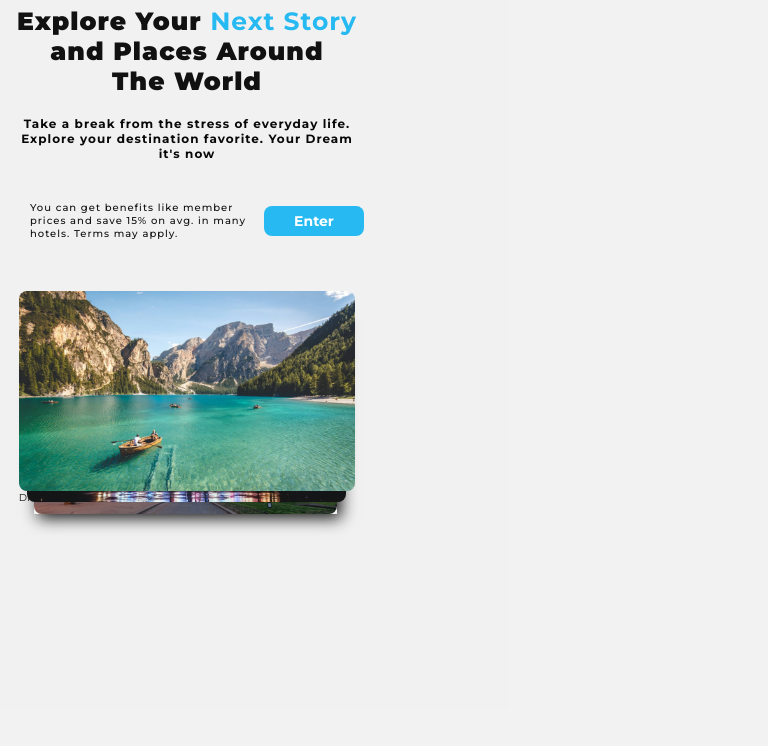
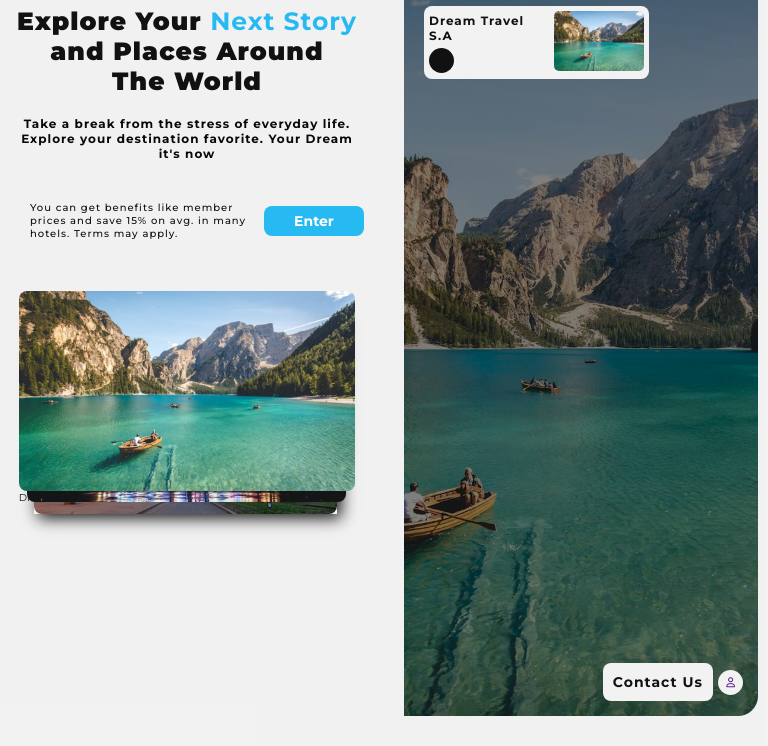
Before and after one commit to Christiano0407/website_spa, a website built with Vite: page index.html in a window 768 px wide. Shown: the part 54-800 px from the top of the page. Built offline with nearby package versions, Linux system fonts and the light colour scheme.

Commit message:
Add: New Changes in the Landing Page and more information

```diff
--- a/index.html
+++ b/index.html
@@ -7,6 +7,7 @@
     <meta name="chris" content="website & mobile">
     <meta name="dream Trip" content="Dream Trip Landing Page">
     <link rel="icon" type="image/png" sizes="32x32" href="./src/icons/Dream Trip.png" />
+    <link rel="stylesheet" href="https://cdnjs.cloudflare.com/ajax/libs/font-awesome/6.5.2/css/all.min.css"/>
     <link rel="stylesheet" href="/style.css">
     <link rel="stylesheet" href="./src/css/media_queries.css">
     <title>Landing Page | Travel Mobile WebSite</title>
@@ -46,7 +47,25 @@
      </div>
 
     <!-- Add: Screen Landing -->
-     <div id="#screenLanding" class="screen__landing"></div>
+     <div id="#screenLanding" class="screen__landing">
+       <div class="screen__landing--border">
+        <section class="trip__card">
+          <div class="trip__card--text">
+            <span class="card__text">Dream Travel S.A</span>
+            <a class="card__icon"><i class="fa-solid fa-angles-right"></i></a>
+          </div>
+          <div class="trip__card--image">
+            <figure class="card__figure">
+                <img class="card__img" alt="Image_Trip_Card_Marketing" src="./src/img/web/trip_web_6.jpg">
+            </figure>
+          </div>
+        </section>
+        <section class="trip__user">
+          <a class="trip__user--contact" href="" target="_blank" ><span class="contact__text">Contact Us</span></a>
+          <a class="trip__user--icon" href="" target="_blank"><i class="fa-regular fa-user"></i></a>
+        </section>
+       </div>
+     </div>
     </main>
 
     <!-- === Javascript === -->
--- a/src/css/media_queries.css
+++ b/src/css/media_queries.css
@@ -255,10 +255,6 @@
     display: var(--flex);
     flex-direction: var(--column);
   }
-  .screen__landing {
-    grid-column: 2 / 3;
-    width: 100%;
-  }
   .wrapper__logo {
     position: absolute;
     background: var(--clr-secondary);
@@ -352,7 +348,101 @@
   .screen__img--figure .figure__img {
     border-radius: 0.8rem;
   }
+
+  .screen__landing {
+    grid-column: 2 / 3;
+    width: 100%;
+    height: 100vh;
+    padding: 1rem;
+    position: relative;
+  }
+  .screen__landing--border {
+    width: inherit;
+    height: 95vh;
+   /*  padding: 2rem; */
+    background: linear-gradient(rgba(0,0,0,0.5), rgba(0,0,0,0.5)), url('../img/web/trip_web_6.jpg') center/cover no-repeat;
+    object-fit: var(--cover);
+    background-position: var(--center);
+    background-repeat: var(--no-repeat);
+    background-size: var(--cover);
+    position: var(--relative);
+    border-top-right-radius: 2rem;
+    border-bottom-right-radius: 2rem;
+  }
+  .trip__card {
+    position: absolute;
+    width: 22.5rem;
+    display: var(--flex);
+    align-items: center;
+    gap: 2rem;
+    background: #f2f2f2;
+    left: 2rem;
+    top: 5rem;
+    border-radius: 0.8rem;
+  }
+  .trip__card--text {
+    display: flex;
+    flex-direction: column;
+    width: 10rem;
+    margin-left: 0.5rem;
+  }
+  .card__text {
+    color: #111;
+    font-size: 1.2rem;
+    font-weight: 700;
+    margin-bottom: 0.5rem;
+  }
+  .card__icon {
+    width: 2.5rem;
+    height: 2.5rem;
+    background: #111;
+    display: flex;
+    align-items: center;
+    justify-content: center;
+    border-radius: 50%;
+  }
+  .trip__card--images {
+    /* padding: 1rem; */
+    width: 100%;
+  }
+  .card__figure {
+   width: 10rem;
+   /*  height: 5rem; */
+   padding: 0.5rem;
+  }
+  .card__img {
+    border-radius: 0.5rem;
+  }
+  .trip__user {
+    position: absolute;
+    display: var(--flex);
+    align-items: center;
+    gap: 0.5rem;
+    right: 15px;
+    /* top: 5px; */
+    bottom: 15px;
+  }
+  .trip__user--contact {
+    padding: 1rem;
+    background-color: #f2f2f2;
+    border-radius: 0.8rem;
+  }
+  .contact__text {
+    font-size: 1.4rem;
+    font-weight: 700;
+    color: #111;
+  }
+  .trip__user--icon {
+    width: 2.5rem;
+    height: 2.5rem;
+    background: #f2f2f2;
+    display: flex;
+    align-items: center;
+    justify-content: center;
+    border-radius: 50%;
+  }
 }
+
 
 @media (min-width: 1024px) {}
 
```
